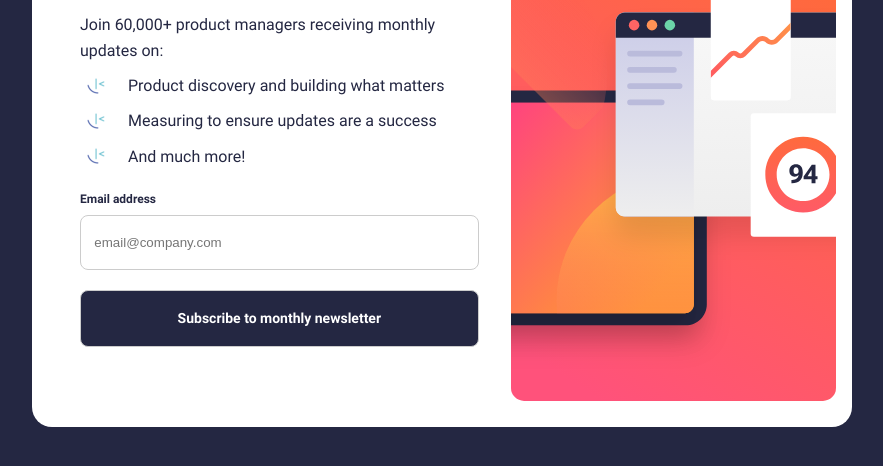
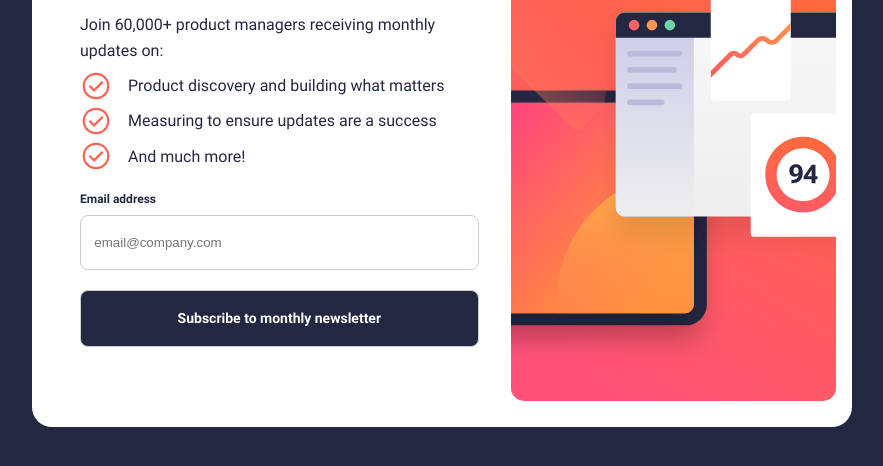
Before and after one commit to whiteknight-dev/Newsletter-Sign-Up-FM, a plain HTML site: page index.html in a window 1280 px wide. Shown: the part 240-706 px from the top of the page, without its empty margins (198-1081 px from the left). Drawn offline with Linux system fonts and the light colour scheme.

Commit message:
Icons Fixed

```diff
--- a/styles.css
+++ b/styles.css
@@ -77,18 +77,16 @@ a {
 
 .list__item {
   display: flex;
-  align-items: center;
+  gap: 16px;
   line-height: 1.6;
 }
 
 .list__item > span {
-  align-self: flex-start;
-  display: inline-block;
   width: 32px;
   height: 32px;
-  background: url("/assets/images/favicon-32x32.png");
-  background-size: cover;
-  margin-right: 16px;
+  flex-shrink: 0;
+  background: url("/assets/images/check_circle_google-icon-32px.svg") no-repeat;
+  background-size: contain;
 }
 
 .info__form {
@@ -228,6 +226,10 @@ a {
     gap: 0.2em;
   }
 
+  .list__item {
+    align-items: center;
+  }
+
   .info__form {
     margin-bottom: 0;
   }
```
Also changed, not shown: assets/images/check_circle_google-icon-32px.svg (added).
